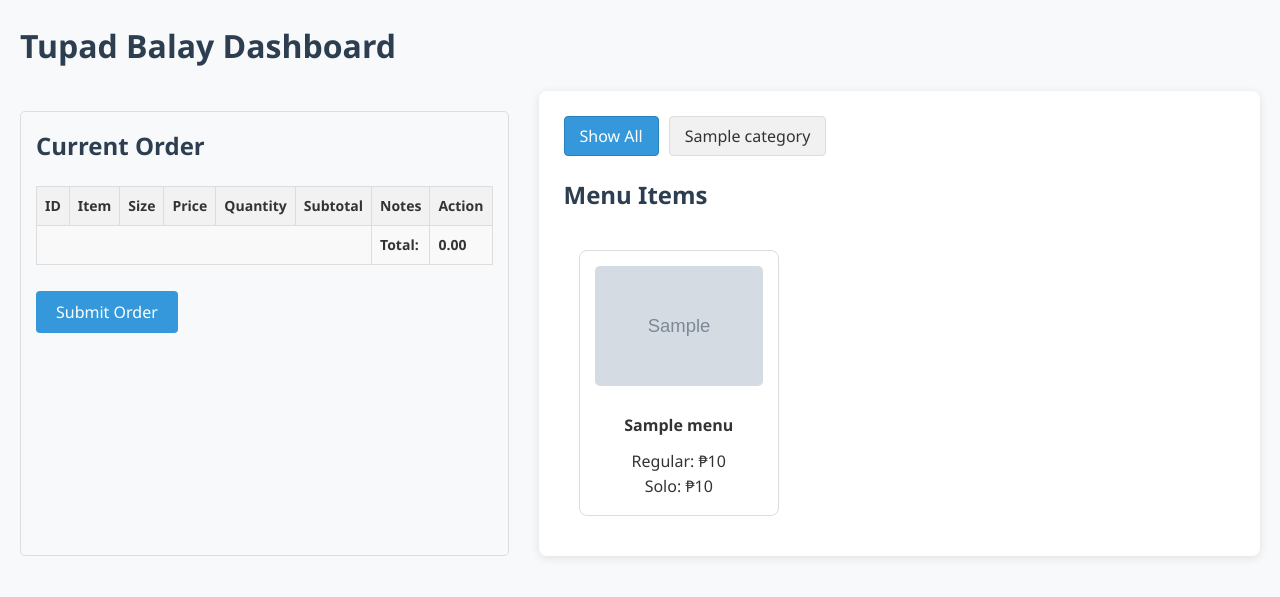
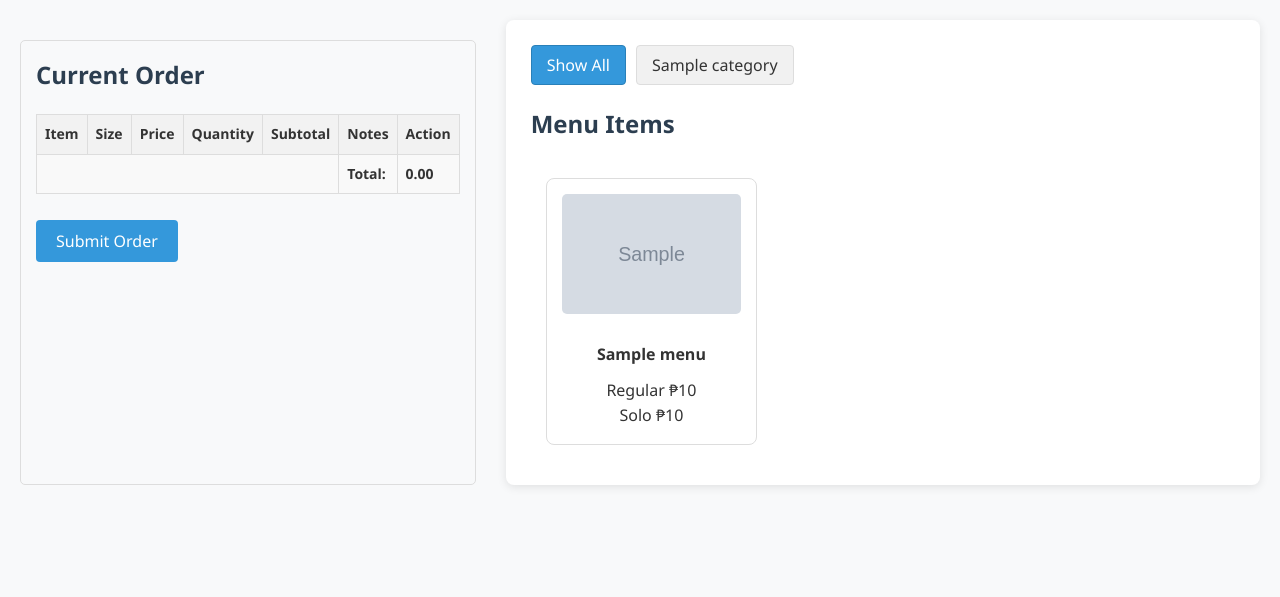
Before and after one commit to janz420/htdocs, a PHP site: page / in a window 1280 px wide. Shown: the top 597 px of the page. Run offline with PHP 8.4, Linux system fonts and the light colour scheme; tables that the repository leaves empty or names only in its code hold one stand-in row (values such as "Sample post"); grey boxes marked "Sample" are stand-in pictures.

Commit message:
New Update

```diff
--- a/assets/css/main.css
+++ b/assets/css/main.css
@@ -68,10 +68,18 @@
     }
     select,
     select option,
-    input[type="text"],
-    input[type="number"] {
-        width: 100%;
+
+    input[type="text"]{
+        width: 50%;
         padding: 12px;
+        border: 1px solid #ddd;
+        border-radius: 4px;
+        font-size: 16px;
+        transition: border 0.3s;
+    }
+
+    input[type="number"]{
+        padding: 5px;
         border: 1px solid #ddd;
         border-radius: 4px;
         font-size: 16px;
--- a/assets/js/order.js
+++ b/assets/js/order.js
@@ -12,15 +12,16 @@ document.addEventListener('DOMContentLoaded', function() {
 
     let orderItems = JSON.parse(localStorage.getItem('orderItems')) || [];
     let currentSelectedItem = null;
-    let currentSelectedSize = 'Regular';
+    let currentSelectedSize = 'Regular'; // Default size
     let currentSelectedPrice = 0;
+    let currentItemCategory = null; // To track if it's food or drink
 
     // Initialize order table
     updateOrderTable();
 
     // Handle category filtering with AJAX
     categoryFilterButtons.forEach(button => {
-    document.addEventListener('DOMContentLoaded', function() {
+        button.addEventListener('click', function(e) {
             e.preventDefault();
             const category = this.getAttribute('data-category');
 
@@ -41,46 +42,14 @@ document.addEventListener('DOMContentLoaded', function() {
                 })
                 .catch(error => console.error('Error:', error));
         });
+    });
+
     // Use event delegation for menu items (works for dynamically loaded content)
     document.getElementById('menu-items-container').addEventListener('click', function(e) {
         const menuItemCard = e.target.closest('.menu-item-card');
         if (menuItemCard) {
-                // Remove previous selection
-                document.querySelectorAll('.menu-item-card').forEach(item => {
-                    item.classList.remove('selected');
-                });
-
-                // Add selection to clicked item
-                menuItemCard.classList.add('selected');
-
-                // Get item details from data attributes
-                currentSelectedItem = {
-                    id: menuItemCard.getAttribute('data-id'),
-                    name: menuItemCard.getAttribute('data-name'),
-                    regularPrice: parseFloat(menuItemCard.getAttribute('data-regular-price')),
-                    soloPrice: menuItemCard.getAttribute('data-solo-price') ?
-                            parseFloat(menuItemCard.getAttribute('data-solo-price')) : null
-                };
-
-                // Update selection panel
-                selectedItemName.textContent = currentSelectedItem.name;
-                currentSelectedSize = 'Regular';
-                currentSelectedPrice = currentSelectedItem.regularPrice;
-                quantityInput.value = 1;
-                notesInput.value = '';
-
-                // Update price options
-                priceOptions.forEach(option => option.classList.remove('selected'));
-                document.getElementById('regular-option').classList.add('selected');
-
-                // Hide solo option if not available
-                document.getElementById('solo-option').style.display =
-                    currentSelectedItem.soloPrice ? 'block' : 'none';
-
-                // Show selection panel
-                selectionPanel.style.display = 'block';
+            selectMenuItem.call(menuItemCard);
         }
-        });
     });
 
     // Select menu item
@@ -93,50 +62,55 @@ document.addEventListener('DOMContentLoaded', function() {
         // Add selection to clicked item
         this.classList.add('selected');
 
-        // Get item details
-        const itemId = this.getAttribute('data-id');
-        const itemName = this.querySelector('.menu-item-name').textContent;
-        const priceText = this.querySelector('.menu-item-prices').textContent;
-
-        // Extract prices
-        const regularPriceMatch = priceText.match(/Regular: ₱([\d.]+)/);
-        const soloPriceMatch = priceText.match(/Solo: ₱([\d.]+)/);
-
-        const regularPrice = regularPriceMatch ? parseFloat(regularPriceMatch[1]) : 0;
-        const soloPrice = soloPriceMatch ? parseFloat(soloPriceMatch[1]) : null;
-
-        // Store current selection
+        // Get item details from data attributes
         currentSelectedItem = {
-            id: itemId,
-            name: itemName,
-            regularPrice: regularPrice,
-            soloPrice: soloPrice
+            id: this.getAttribute('data-id'),
+            name: this.getAttribute('data-name'),
+            regularPrice: parseFloat(this.getAttribute('data-regular-price')),
+            soloPrice: this.getAttribute('data-solo-price') ?
+                    parseFloat(this.getAttribute('data-solo-price')) : null
         };
 
+        // Determine if this is a drink or food (assuming category_id is stored in data attribute)
+        currentItemCategory = this.getAttribute('data-category-id') ||
+                            (this.querySelector('.menu-item-prices').textContent.includes('Large') ? 2 : 1);
+
         // Update selection panel
-        selectedItemName.textContent = itemName;
+        selectedItemName.textContent = currentSelectedItem.name;
 
-        // Reset selection
+        // Set default size and price based on category
+        if (currentItemCategory == 2) { // Drinks
+            currentSelectedSize = 'Large';
+            currentSelectedPrice = currentSelectedItem.regularPrice;
+        } else { // Food
             currentSelectedSize = 'Regular';
-        currentSelectedPrice = regularPrice;
+            currentSelectedPrice = currentSelectedItem.regularPrice;
+        }
+
         quantityInput.value = 1;
         notesInput.value = '';
 
         // Update price options
         priceOptions.forEach(option => option.classList.remove('selected'));
+
+        // Set the appropriate option as selected
+        if (currentItemCategory == 2) { // Drinks
+            document.getElementById('regular-option').textContent = 'Large';
+            document.getElementById('solo-option').textContent = 'Small';
             document.getElementById('regular-option').classList.add('selected');
+        } else { // Food
+            document.getElementById('regular-option').textContent = 'Regular';
+            document.getElementById('solo-option').textContent = 'Solo';
+            document.getElementById('regular-option').classList.add('selected');
+        }
 
         // Hide solo option if not available
-        document.getElementById('solo-option').style.display = soloPrice ? 'block' : 'none';
+        document.getElementById('solo-option').style.display =
+            currentSelectedItem.soloPrice ? 'block' : 'none';
 
         // Show selection panel
         selectionPanel.style.display = 'block';
     }
-
-    // Attach event listeners to menu items
-    document.querySelectorAll('.menu-item-card').forEach(item => {
-        item.addEventListener('click', selectMenuItem);
-    });
 
     // Handle price option selection
     priceOptions.forEach(option => {
@@ -144,8 +118,8 @@ document.addEventListener('DOMContentLoaded', function() {
             priceOptions.forEach(opt => opt.classList.remove('selected'));
             this.classList.add('selected');
 
-            currentSelectedSize = this.getAttribute('data-size');
-            currentSelectedPrice = currentSelectedSize === 'Regular' ?
+            currentSelectedSize = this.textContent;
+            currentSelectedPrice = currentSelectedSize === 'Regular' || currentSelectedSize === 'Large' ?
                 currentSelectedItem.regularPrice :
                 currentSelectedItem.soloPrice;
         });
@@ -191,7 +165,8 @@ document.addEventListener('DOMContentLoaded', function() {
                 price: currentSelectedPrice,
                 quantity: quantity,
                 subtotal: quantity * currentSelectedPrice,
-                notes: notes
+                notes: notes,
+                category: currentItemCategory // Store category for reference
             });
         }
 
@@ -215,20 +190,20 @@ document.addEventListener('DOMContentLoaded', function() {
         orderItems.forEach((item, index) => {
             const row = document.createElement('tr');
             row.innerHTML = `
-                <td>${item.id}</td>
+                <td hidden>${item.id}</td>
                 <td>${item.name}</td>
                 <td>${item.size}</td>
-                <td>${item.price.toFixed(2)}</td>
+                <td>₱${item.price.toFixed(2)}</td>
                 <td>
                     <input type="number" class="quantity-input"
                            value="${item.quantity}" min="1"
                            data-index="${index}">
                 </td>
-                <td>${item.subtotal.toFixed(2)}</td>
-                <td>${item.notes || ''}</td>
+                <td>₱${item.subtotal.toFixed(2)}</td>
+                <td style="width:2%">${item.notes || ''}</td>
                 <td>
-                    <button class="btn btn-delete remove-item"
-                            data-index="${index}">Remove</button>
+                    <button class="btn btn-delete remove-item fa fa-trash"
+                            data-index="${index}"></button>
                 </td>
             `;
             orderTableBody.appendChild(row);
@@ -268,19 +243,225 @@ document.addEventListener('DOMContentLoaded', function() {
     }
 
     // Submit order
-    document.getElementById('submit-order').addEventListener('click', function() {
+    document.getElementById('submit-order').addEventListener('click', async function() {
         if (orderItems.length === 0) {
             alert('Please add items to the order first.');
             return;
         }
 
-        // Here you would typically send the order data to the server
-        console.log('Submitting order:', orderItems);
-        alert(`Order submitted! Total: ₱${orderTotal.toFixed(2)}`);
+        const submitBtn = document.getElementById('submit-order');
+        submitBtn.disabled = true;
+        submitBtn.textContent = 'Submitting...';
+
+        try {
+            const response = await fetch('submit_order.php', {
+                method: 'POST',
+                headers: {
+                    'Content-Type': 'application/json',
+                },
+                body: JSON.stringify({
+                    orderItems: orderItems
+                })
+            });
+
+            const data = await response.json();
+
+            if (!response.ok || !data.success) {
+                throw new Error(data.message || 'Failed to submit order');
+            }
+
+            // Success - print the order
+            await printOrder(data.orderDetails, data.orderTotal);
 
             // Clear the order
             orderItems = [];
             localStorage.removeItem('orderItems');
             updateOrderTable();
+
+            alert('Order submitted successfully!');
+        } catch (error) {
+            console.error('Error:', error);
+            alert('Error: ' + error.message);
+        } finally {
+            submitBtn.disabled = false;
+            submitBtn.textContent = 'Submit Order';
+        }
     });
+
+    function printOrder(orderItems, orderTotal) {
+        return new Promise((resolve) => {
+            // Create a printer-friendly HTML
+            const printContent = `
+            <!DOCTYPE html>
+            <html>
+            <head>
+                <title>Order Receipt</title>
+                <style>
+                    @page {
+                        size: 58mm 210mm;
+                        margin: 0;
+                        padding: 0;
+                    }
+                    body {
+                        font-family: 'Arial Narrow', 'Courier New', monospace;
+                        font-weight: bold;
+                        font-size: 10px;
+                        width: 58mm;
+                        margin: 0;
+                        padding: 2mm;
+                        line-height: 1.2;
+                    }
+                    .receipt-header {
+                        text-align: center;
+                        margin-bottom: 3px;
+                        padding-bottom: 3px;
+                        border-bottom: 1px dashed #000;
+                    }
+                    .receipt-title {
+                        font-weight: bold;
+                        font-size: 11px;
+                        margin-bottom: 2px;
+                        text-transform: uppercase;
+                    }
+                    .receipt-date {
+                        font-weight: bold;
+                        font-size: 9px;
+                        margin-bottom: 3px;
+                    }
+                    table {
+                        width: 100%;
+                        border-collapse: collapse;
+                        margin-bottom: 5px;
+                        table-layout: fixed;
+                    }
+                    th {
+                        text-align: left;
+                        border-bottom: 1px dashed #000;
+                        padding: 1px 0;
+                        font-weight: bold;
+                        font-size: 10px;
+                    }
+                    td {
+                        padding: 1px 0;
+                        vertical-align: top;
+                        font-size: 10px;
+                        overflow: hidden;
+                        text-overflow: ellipsis;
+                    }
+                    .col-item {
+                        width: 28%;
+                    }
+                    .col-size {
+                        width: 12%;
+                    }
+                    .col-qty {
+                        width: 10%;
+                        text-align: center;
+                    }
+                    .col-price {
+                        width: 18%;
+                        text-align: right;
+                        padding-right: 5px;
+                    }
+                    .col-notes {
+                        width: 30%;
+                        word-break: break-word;
+                        padding-left: 3px;
+                    }
+                    .total-row {
+                        font-weight: bold;
+                        border-top: 1px dashed #000;
+                        font-size: 10px;
+                    }
+                    .footer {
+                        text-align: center;
+                        margin-top: 5px;
+                        font-size: 8px;
+                        padding-top: 3px;
+                        border-top: 1px dashed #000;
+                    }
+                    .text-right {
+                        text-align: right;
+                    }
+                    .text-center {
+                        text-align: center;
+                    }
+                    .cut-line {
+                        text-align: center;
+                        margin: 5px 0;
+                        font-size: 10px;
+                        white-space: nowrap;
+                    }
+                </style>
+            </head>
+            <body>
+                <div class="receipt-header">
+                    <div class="receipt-title">TUPAD BALAY</div>
+                    <div class="receipt-date">${new Date().toLocaleString()}</div>
+                </div>
+
+                <table>
+                    <thead>
+                        <tr>
+                            <th class="col-item">Item</th>
+                            <th class="col-size">Size</th>
+                            <th class="col-qty">Qty</th>
+                            <th class="col-price">Price</th>
+                            <th class="col-notes">Notes</th>
+                        </tr>
+                    </thead>
+                    <tbody>
+                        ${orderItems.map(item => `
+                            <tr>
+                                <td class="col-item">${item.name}</td>
+                                <td class="col-size">${item.size}</td>
+                                <td class="col-qty">${item.quantity}</td>
+                                <td class="col-price">₱${item.price}</td>
+                                <td class="col-notes">${item.notes || '-'}</td>
+                            </tr>
+                        `).join('')}
+                    </tbody>
+                    <tfoot>
+                        <tr class="total-row">
+                            <td colspan="3"></td>
+                            <td>Total:</td>
+                            <td class="text-right">₱${orderTotal.toFixed(2)}</td>
+                        </tr>
+                    </tfoot>
+                </table>
+
+                <div class="cut-line">••••••••••••••••••••</div>
+
+                <div class="footer">
+                    Thank you for your order!<br>
+                    Please visit us again
+                </div>
+
+                <script>
+                    // Automatically trigger print when loaded
+                    window.onload = function() {
+                        setTimeout(function() {
+                            window.print();
+                            setTimeout(function() {
+                                window.close();
+                            }, 100);
+                        }, 100);
+                    };
+                </script>
+            </body>
+            </html>
+            `;
+
+            // Open print window
+            const printWindow = window.open('', '_blank');
+            printWindow.document.open();
+            printWindow.document.write(printContent);
+            printWindow.document.close();
+
+            // Resolve the promise when printing is done
+            printWindow.onbeforeunload = function() {
+                resolve();
+            };
         });
+    }
+});
--- a/index.php
+++ b/index.php
@@ -13,16 +13,14 @@ $stmt_categories = $menu->readCategories();
 <html lang="en">
 <head>
     <meta charset="UTF-8">
+    <link rel="icon" href="/assets/images/favicon.ico" type="image/x-icon" />
     <meta name="viewport" content="width=device-width, initial-scale=1.0">
-    <title>Tupad Balay Management</title>
+    <title>Tupad Balay Counter</title>
     <link rel="stylesheet" href="assets/css/main.css">
     <link rel="stylesheet" href="assets/css/order.css">
-    <script src="assets/js/order.js"></script>
-    <link rel="icon" href="/assets/images/favicon.ico" type="image/x-icon" />
+    <link rel="stylesheet" href="https://cdnjs.cloudflare.com/ajax/libs/font-awesome/4.7.0/css/font-awesome.min.css">
 </head>
 <body>
-    <h1>Tupad Balay Dashboard</h1>
-
     <div class="container">
         <!-- Order Section -->
         <div class="order-container">
@@ -31,7 +29,7 @@ $stmt_categories = $menu->readCategories();
             <table class="order-table" id="order-table">
                 <thead>
                     <tr>
-                        <th>ID</th>
+                        <th hidden>ID</th>
                         <th>Item</th>
                         <th>Size</th>
                         <th>Price</th>
@@ -46,7 +44,7 @@ $stmt_categories = $menu->readCategories();
                 </tbody>
                 <tfoot>
                     <tr class="total-row">
-                        <td colspan="6" style="text-align: right;"></td>
+                        <td colspan="5" style="text-align: right;"></td>
                         <td>Total:</td>
                         <td id="order-total"></td>
                     </tr>
@@ -75,20 +73,49 @@ $stmt_categories = $menu->readCategories();
                 if($stmt_menu->rowCount() > 0): ?>
                     <div class="menu-grid">
                         <?php while ($row = $stmt_menu->fetch(PDO::FETCH_ASSOC)):
-                            $category = $row['category_id'] ?? '';
-                            $defaultImage = ($category == 2) ?
+                            $category = $row['category_id'] ?? 1;
+                            $defaultImage = $category == 2 ?
                                 'assets/images/default-drink.png' :
                                 'assets/images/default-food.png';
+                            $cat = $row['category_id'] ?? null;
                         ?>
-                        <div class="menu-item-card" data-id="<?php echo $row['food_id']; ?>">
+                            <div class="menu-item-card"
+                                data-id="<?php echo $row['food_id']; ?>"
+                                data-name="<?php echo htmlspecialchars($row['food_name']); ?>"
+                                data-regular-price="<?php echo htmlspecialchars($row['food_regular_price']); ?>"
+                                data-solo-price="<?php echo htmlspecialchars($row['food_solo_price'] ?? ''); ?>">
                                 <img src="<?php echo htmlspecialchars($row['food_image'] ?? 'assets/images/default-food.png');?>"
                                     alt="<?php echo htmlspecialchars($row['food_name']); ?>"
                                     class="menu-item-image">
                                 <div class="menu-item-name"><?php echo htmlspecialchars($row['food_name']); ?></div>
                                 <div class="menu-item-prices">
-                                <span>Regular: ₱<?php echo htmlspecialchars($row['food_regular_price']); ?></span>
+                                    <span><?php
+                                    switch($cat){
+                                        case 1:
+                                            echo "Regular ₱".htmlspecialchars($row['food_regular_price']);
+                                            break;
+                                        case 2:
+                                            echo "Large ₱".htmlspecialchars($row['food_regular_price']);
+                                            break;
+                                        case 3:
+                                            echo "Price ₱".htmlspecialchars($row['food_regular_price']) ?? null;
+                                            break;
+                                    }
+                                    ?></span>
                                     <?php if (!empty($row['food_solo_price'])): ?><br>
-                                    <span>Solo: ₱<?php echo htmlspecialchars($row['food_solo_price']); ?></span>
+                                        <span><?php
+                                        switch($cat){
+                                            case 1:
+                                                echo "Solo ₱".htmlspecialchars($row['food_solo_price']);
+                                                break;
+                                            case 2:
+                                                echo "Small ₱".htmlspecialchars($row['food_solo_price']);
+                                                break;
+                                            case 3:
+                                                echo null;
+                                                break;
+                                        }
+                                        ?></span>
                                     <?php endif; ?>
                                 </div>
                             </div>
@@ -110,7 +137,7 @@ $stmt_categories = $menu->readCategories();
         </div>
         <div class="form-group">
             <label for="quantity">Quantity:</label>
-            <input type="number" id="quantity" min="1" value="1" class="form-control">
+            <input type="number" id="quantity" min="1" value="1" width=20% class="form-control">
         </div>
         <div class="form-group">
             <label for="notes">Notes:</label>
--- a/models/Menu.php
+++ b/models/Menu.php
@@ -44,7 +44,7 @@ class Menu {
     }
 
     public function readByCategoryName($category_name) {
-        $query = "SELECT m.food_id, m.food_name, m.food_regular_price, m.food_solo_price
+        $query = "SELECT c.category_id, c.category_name, m.food_id, m.food_name, m.food_regular_price, m.food_solo_price
                 FROM menu m
                 JOIN category c ON m.category_id = c.category_id
                 WHERE c.category_name = :category_name
```
Also changed, not shown: filter_menu.php (+31 -6 lines), submit_order.php (added, +77 -0 lines), assets/images/default-drink.png. Lines whose indentation alone changed are shown as unchanged.
